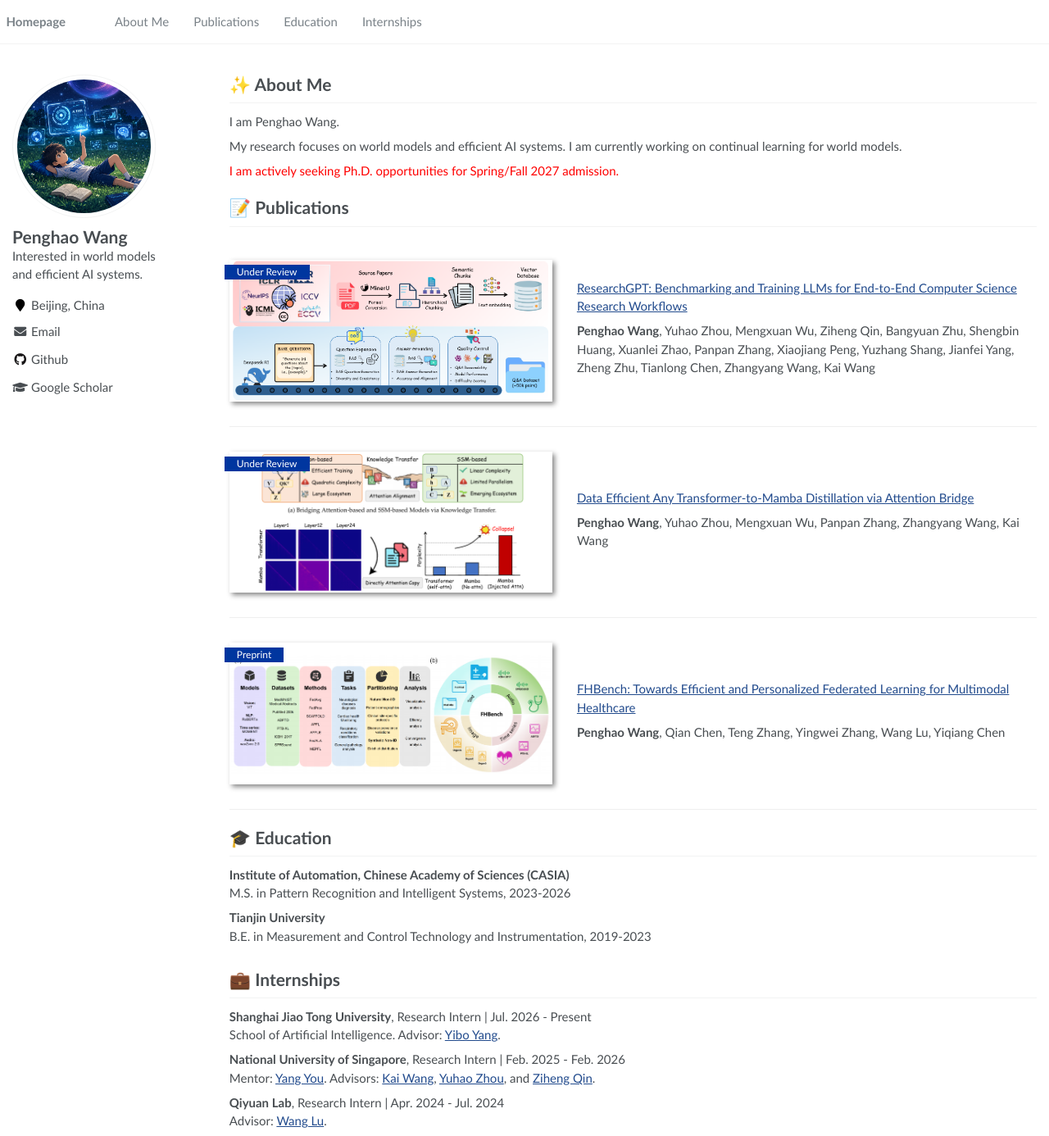
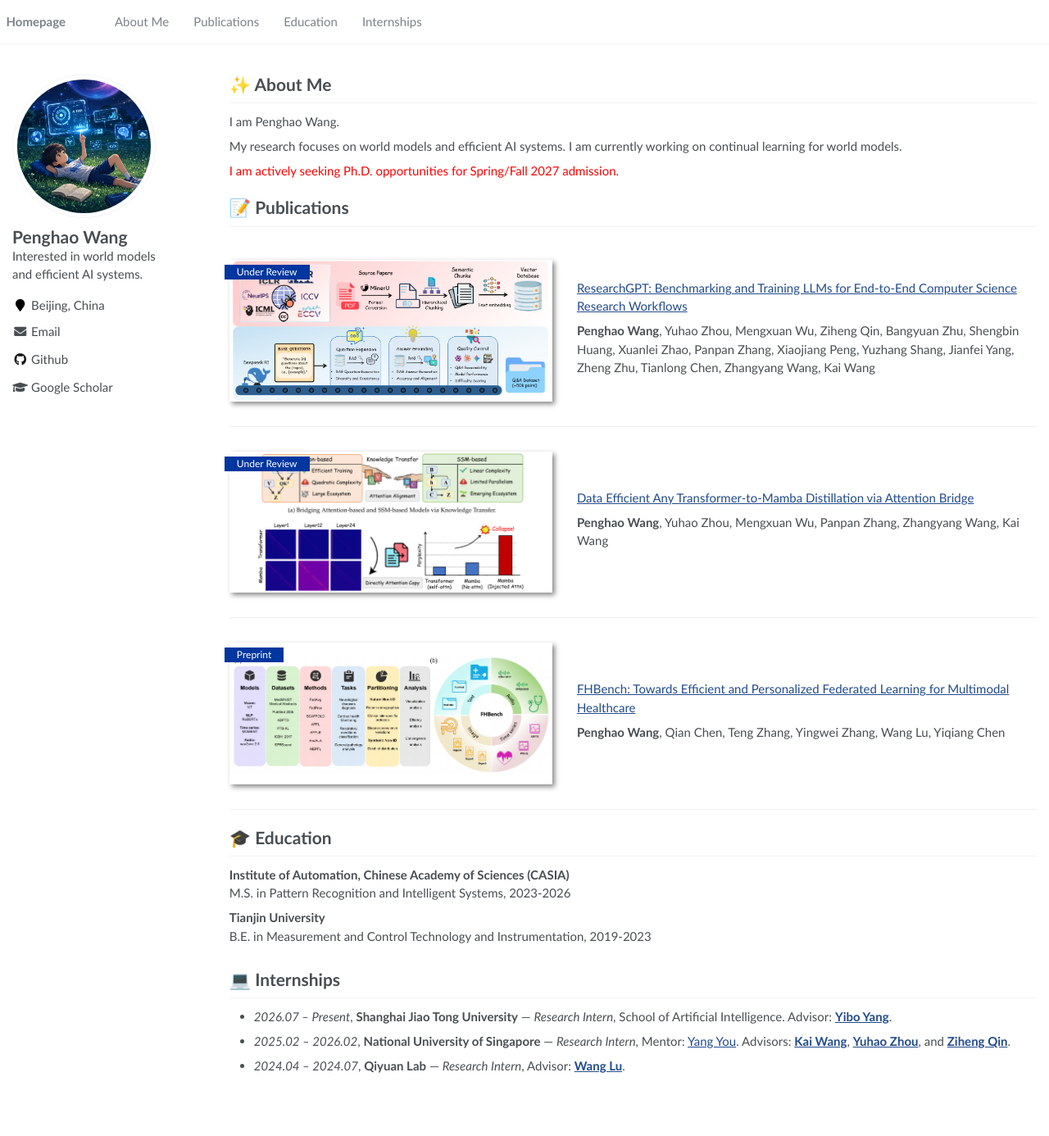
Before and after one commit to wph6/wph6.github.io, a Jekyll site: the page built from _pages/about.md, in a window 1280 px wide and 1386 px high. Shown: the whole window at 82% size. Built offline with Jekyll 4.4.1, drawn with Linux system fonts in a browser that asks for light colours.

Commit message:
Restore compact internship format

```diff
--- a/_pages/about.md
+++ b/_pages/about.md
@@ -71,13 +71,8 @@ B.E. in Measurement and Control Technology and Instrumentation, 2019-2023
 
 <span class='anchor' id='internships'></span>
 
-# 💼 Internships
+# 💻 Internships
 
-**Shanghai Jiao Tong University**, Research Intern | Jul. 2026 - Present<br>
-School of Artificial Intelligence. Advisor: [Yibo Yang](https://iboing.github.io/).
-
-**National University of Singapore**, Research Intern | Feb. 2025 - Feb. 2026<br>
-Mentor: [Yang You](https://www.comp.nus.edu.sg/~youy/). Advisors: [Kai Wang](https://kaiwang960112.github.io/), [Yuhao Zhou](https://scholar.google.com/citations?user=bGKF2tUAAAAJ&hl=zh-CN), and [Ziheng Qin](https://henryqin1997.github.io/ziheng_qin/).
-
-**Qiyuan Lab**, Research Intern | Apr. 2024 - Jul. 2024<br>
-Advisor: [Wang Lu](https://scholar.google.com/citations?user=7OzlbvIAAAAJ&hl=en).
+- *2026.07 – Present*, **Shanghai Jiao Tong University** — *Research Intern*, School of Artificial Intelligence. Advisor: **[Yibo Yang](https://iboing.github.io/)**.
+- *2025.02 – 2026.02*, **National University of Singapore** — *Research Intern*, Mentor: [Yang You](https://www.comp.nus.edu.sg/~youy/). Advisors: **[Kai Wang](https://kaiwang960112.github.io/)**, **[Yuhao Zhou](https://scholar.google.com/citations?user=bGKF2tUAAAAJ&hl=zh-CN)**, and **[Ziheng Qin](https://henryqin1997.github.io/ziheng_qin/)**.
+- *2024.04 – 2024.07*, **Qiyuan Lab** — *Research Intern*, Advisor: **[Wang Lu](https://scholar.google.com/citations?user=7OzlbvIAAAAJ&hl=en)**.
```
